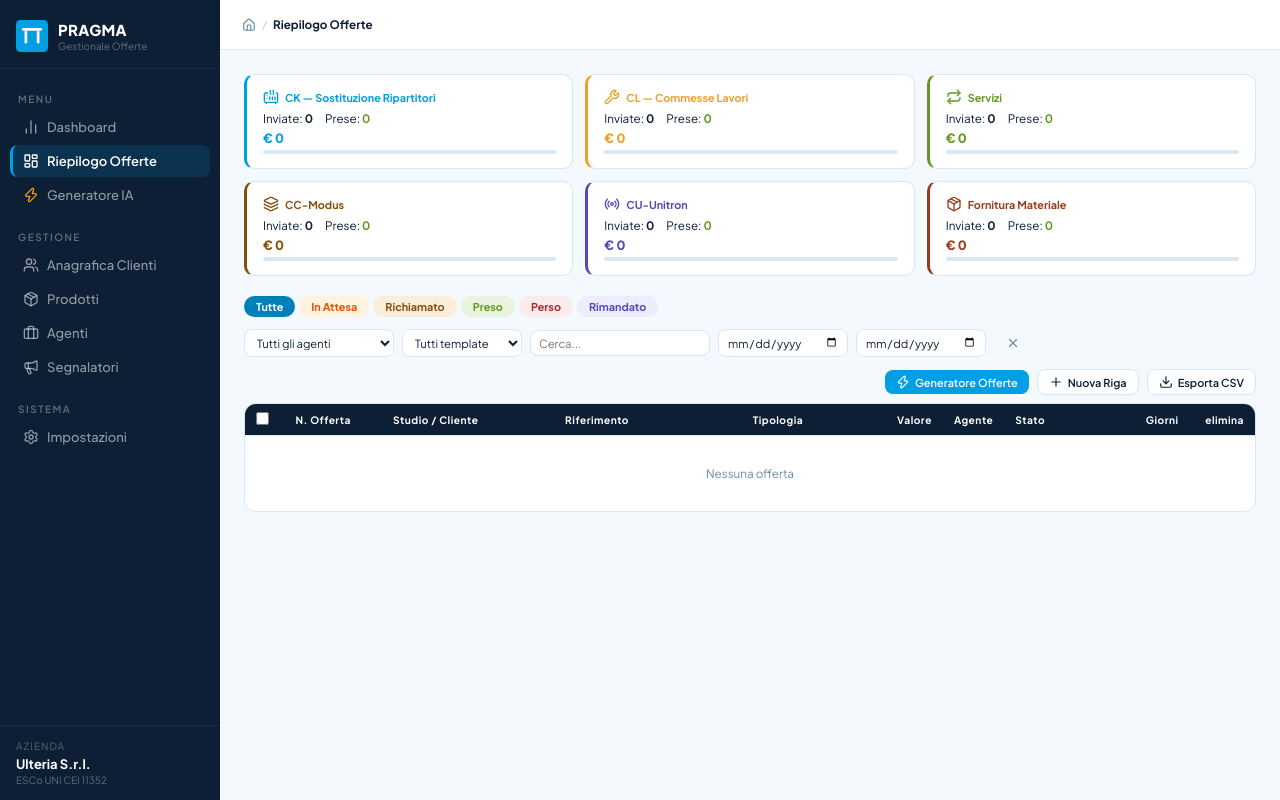
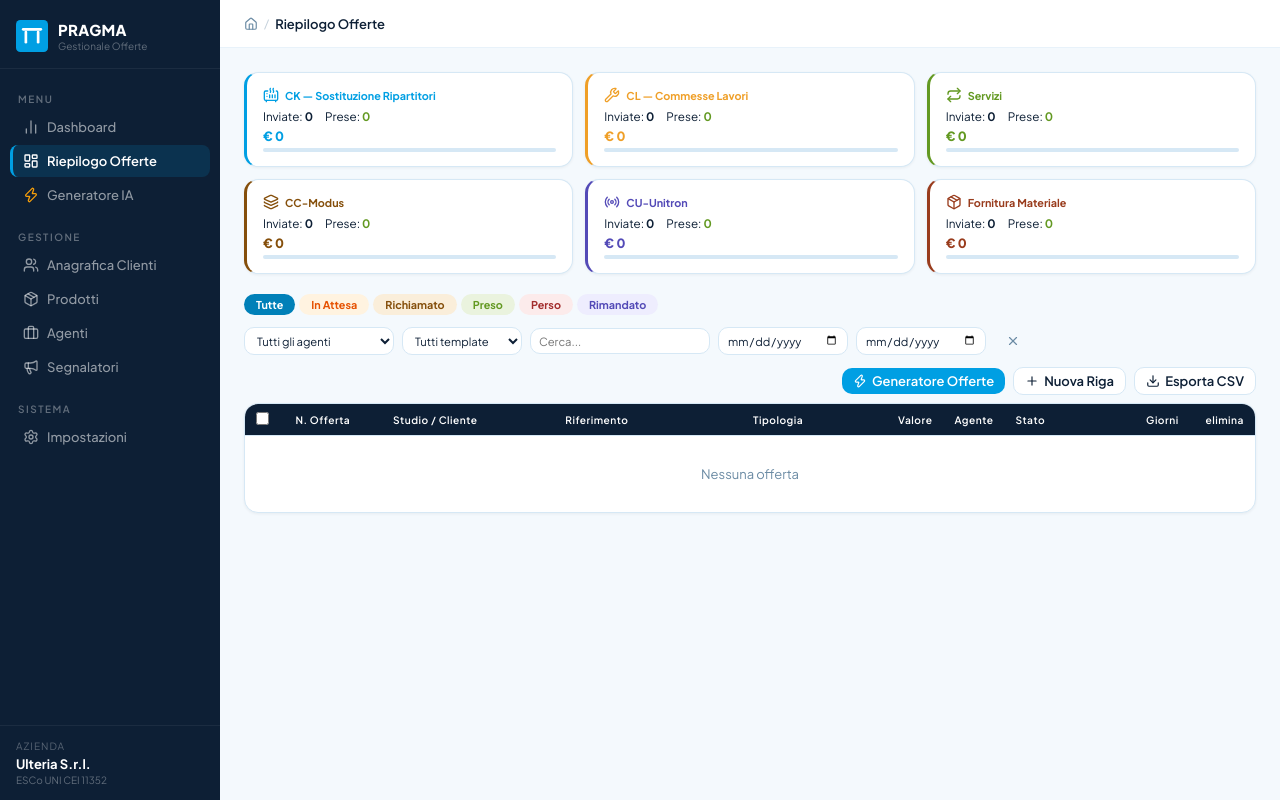
Before and after one commit to FiloUlte/gestionale-offerte-ulteria, a Flask app: page / in a window 1280 px wide. Run offline with Flask 3, Linux system fonts and the light colour scheme; data comes from the database, SQL or seed files in the repository; data that the repository does not hold is empty.

Commit message:
feat: PRAGMA UI/UX steps 4-8 — global CSS overrides for all components
Added to pragma-design-system.css:
- Topbar: lighter border, 48px height, refined breadcrumb
- Content area: page background from design system
- Cards: updated radius + shadow + border color
- Tables: dark header (#0D1F35), rounded top corners,
  lighter row borders, blue-lighter hover
- Inputs: consistent padding, focus ring with blue shadow
- Buttons: consistent radius, scale on active
- Badges: pill radius, 12px font weight 600
- Modals: blur backdrop, rounded corners, refined borders
- Stato badges: new color system (richiamato=blue, attesa=amber,
  preso=green, perso=red, rimandato=purple)
- Expanded panel: blue left border, subtle blue background
- Giorni badges: success/warning/danger from design system
- Cell edit: blue border with focus shadow

All overrides use CSS variables — zero hardcoded colors.

Co-Authored-By: Claude Opus 4.6 (1M context) <noreply@anthropic.com>

```diff
--- a/static/css/pragma-design-system.css
+++ b/static/css/pragma-design-system.css
@@ -611,3 +611,127 @@
   color: #fff;
   border-color: transparent;
 }
+
+
+/* ─── OVERRIDE STILI ESISTENTI (sovrascrive style.css) ─── */
+
+/* App shell */
+.app { font-family: var(--pragma-font); }
+.sidebar { width: 220px; min-width: 220px; }
+
+/* Topbar */
+.topbar {
+  background: var(--pragma-bg-card);
+  border-bottom: 0.5px solid var(--pragma-border-light);
+  padding: 0 var(--pragma-space-lg);
+  height: 48px;
+}
+
+.bc { font-size: 12px; color: var(--pragma-text-muted); }
+.bc strong { color: var(--pragma-text-primary); font-weight: 600; font-size: 13px; }
+
+/* Content area */
+.content { padding: var(--pragma-space-lg); background: var(--pragma-bg-page); }
+
+/* Cards */
+.card, .card-0 {
+  border-radius: var(--pragma-radius-lg);
+  border-color: var(--pragma-border-default);
+  box-shadow: var(--pragma-shadow-sm);
+}
+
+/* Existing kpi override */
+.kpi {
+  border-radius: var(--pragma-radius-lg);
+  border-color: var(--pragma-border-default);
+  box-shadow: var(--pragma-shadow-sm);
+}
+
+/* Table override */
+table.tbl th {
+  background: var(--pragma-text-primary);
+  color: rgba(255,255,255,0.7);
+  font-size: 11px;
+  font-weight: 600;
+  letter-spacing: 0.8px;
+}
+
+table.tbl th:first-child { border-radius: var(--pragma-radius-md) 0 0 0; }
+table.tbl th:last-child { border-radius: 0 var(--pragma-radius-md) 0 0; }
+
+table.tbl td {
+  padding: 11px 14px;
+  font-size: 13px;
+  border-bottom-color: var(--pragma-border-light);
+}
+
+table.tbl tr:hover td { background: var(--pragma-blue-lighter); }
+
+/* Input override */
+input.inp, select.inp, textarea.inp {
+  border-color: var(--pragma-border-default);
+  border-radius: var(--pragma-radius-md);
+  font-size: 14px;
+  padding: 9px 14px;
+}
+
+input.inp:focus, select.inp:focus, textarea.inp:focus {
+  border-color: var(--pragma-blue);
+  box-shadow: 0 0 0 3px rgba(0,159,227,0.12);
+}
+
+/* Button override */
+.btn {
+  border-radius: var(--pragma-radius-md);
+  font-size: 13px;
+  font-weight: 600;
+  transition: var(--pragma-transition);
+}
+
+.btn:active { transform: scale(0.98); }
+
+.btn-primary { background: var(--pragma-blue); }
+.btn-primary:hover { background: var(--pragma-blue-dark); }
+
+/* Badge override */
+.badge {
+  border-radius: var(--pragma-radius-pill);
+  font-size: 12px;
+  font-weight: 600;
+}
+
+/* Modal override */
+.modal-overlay { background: rgba(13,31,53,0.5); backdrop-filter: blur(2px); }
+.modal { border-radius: var(--pragma-radius-xl); box-shadow: var(--pragma-shadow-lg); }
+.modal-header { border-bottom-color: var(--pragma-border-light); }
+.modal-footer { border-top-color: var(--pragma-border-light); }
+
+/* Stato badges — using new design system colors */
+.stato-richiamato { background: var(--pragma-stato-richiamato-bg); color: var(--pragma-stato-richiamato); }
+.stato-in_attesa_assemblea { background: var(--pragma-stato-attesa-bg); color: var(--pragma-stato-attesa); }
+.stato-preso_lavoro { background: var(--pragma-stato-preso-bg); color: var(--pragma-stato-preso); }
+.stato-perso { background: var(--pragma-stato-perso-bg); color: var(--pragma-stato-perso); }
+.stato-rimandato { background: var(--pragma-stato-rimandato-bg); color: var(--pragma-stato-rimandato); }
+
+/* Row expanded panel */
+.expand-panel {
+  background: rgba(0,159,227,0.03);
+  border-left: 3px solid var(--pragma-blue);
+  padding: 16px 20px 16px 32px;
+}
+
+/* Giorni badges */
+.giorni-verde { background: var(--pragma-success-bg); color: var(--pragma-success); }
+.giorni-arancione { background: var(--pragma-warning-bg); color: var(--pragma-warning); }
+.giorni-rosso { background: var(--pragma-danger-bg); color: var(--pragma-danger); }
+
+/* Cell edit */
+.cell-edit {
+  border-color: var(--pragma-blue);
+  border-radius: var(--pragma-radius-sm);
+  font-size: 13px;
+}
+
+.cell-edit:focus {
+  box-shadow: 0 0 0 2px rgba(0,159,227,0.15);
+}
```
